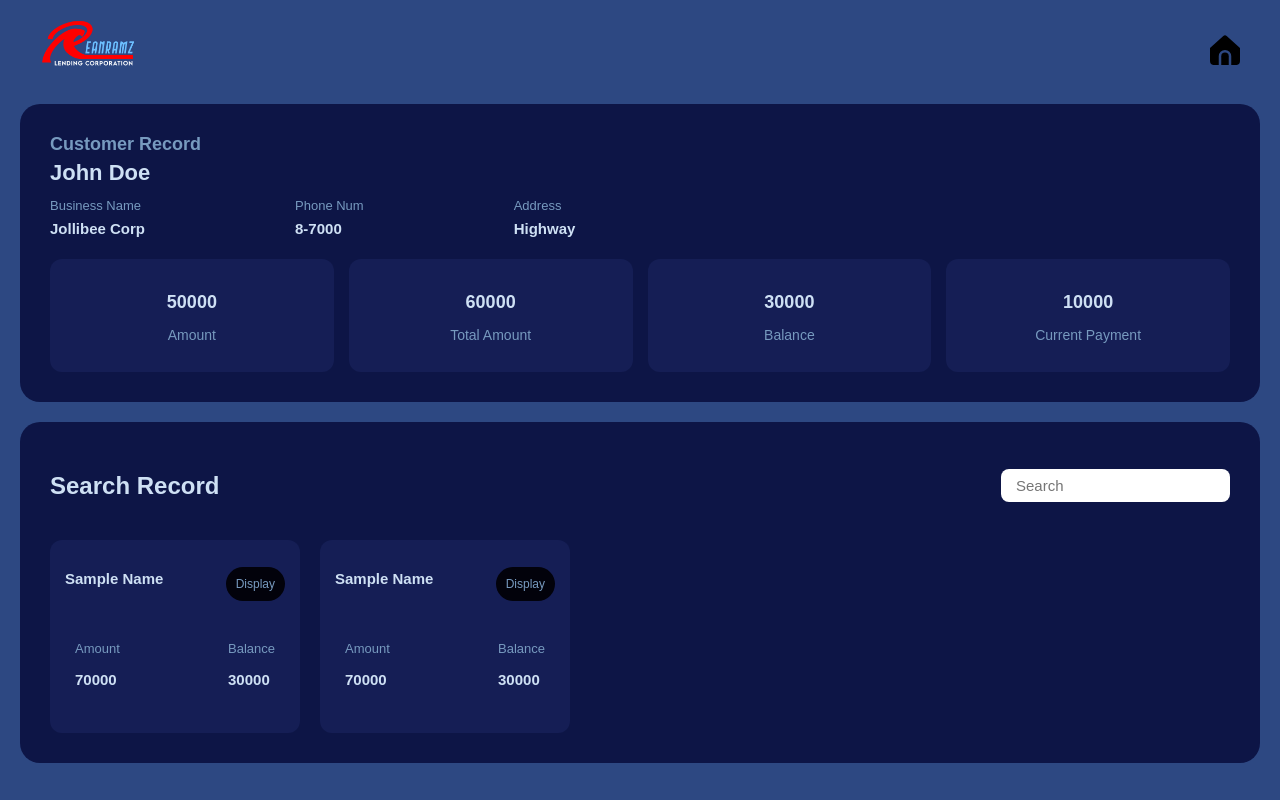
After one commit to CTuasoc/IT12-FinalProject, a PHP site: page /html/check_rec.html in a window 1280 px wide. The commit adds this page. Run offline with PHP 8.4, Linux system fonts and the light colour scheme.

Commit message:
added new page and changed colors

```diff
--- /dev/null
+++ b/css/check_rec.css
@@ -0,0 +1,189 @@
+body {
+    font-family: Arial, sans-serif;
+    background: #2D4882;
+    color: #CEE0F4;
+    margin: 0;
+    padding: 0;
+}
+.nav-bar {
+    padding: 0px 20px;
+}
+
+.navi {
+    display: flex;
+    justify-content: space-between;
+    align-items: center;
+    list-style: none;
+    margin: 0px 20px;
+    padding: 0;
+}
+
+.logo {
+    height: 100px;
+    width: auto;
+}
+
+.home {
+    height: 30px;
+    width: auto;
+    cursor: pointer;
+}
+
+.rec-container {
+    background: #0D1546;
+    margin: 0px 20px;
+    padding: 30px;
+    border-radius: 20px;
+}
+
+.header-row {
+    display: flex;
+    justify-content: space-between;
+    align-items: flex-start;
+}
+
+.profile-info h1 {
+    margin: 0;
+    font-size: 18px;
+    color: #779ABF;
+}
+.profile-info h2 {
+    margin: 5px 0 10px;
+    font-size: 22px;
+}
+.profile-info p {
+    margin: 2px 0;
+    font-size: 14px;
+    display: flex;
+    flex: 1;
+}
+
+.customer-details {
+    display: flex;
+    gap: 150px;
+    margin-top: 10px;
+}
+
+.detail-box {
+    display: flex;
+    flex-direction: column;
+}
+
+.detail-box .desc {
+    font-size: 13px;
+    color: #779ABF;
+    margin-bottom: 5px;
+}
+
+.detail-box .info {
+    font-weight: bold;
+    font-size: 15px;
+}
+
+.stats-row {
+    display: flex;
+    justify-content: space-between;
+    margin-top: 20px;
+    gap: 15px;
+}
+
+.stat-box {
+    background: #151e55;
+    flex: 1;
+    text-align: center;
+    padding: 15px;
+    border-radius: 12px;
+}
+
+.stat-value {
+    font-size: 18px;
+    font-weight: bold;
+    margin-bottom: 5px;
+}
+
+.stat-label {
+    color: #779ABF;
+    font-size: 14px;
+}
+
+.container {
+    background: #0D1546;
+    margin: 20px;
+    padding: 30px;
+    border-radius: 20px;
+}
+
+.content {
+    display: flex;
+    justify-content: space-between;
+    align-items: center;
+}
+
+.search {
+    background-color: #ffffff;
+    border-radius: 8px;
+    border: none;
+    padding: 8px 15px;
+    font-size: 15px;
+    outline: none;
+    color: #0D1546;
+}
+
+.records {
+    display: flex;
+    gap: 20px;
+    margin-top: 20px;
+    flex-wrap: wrap;
+}
+
+.record-card {
+    background: #151e55;
+    padding: 15px;
+    border-radius: 12px;
+    width: 220px;
+}
+
+.record-header {
+    display: flex;
+    justify-content: space-between;
+    margin-bottom: 10px;
+}
+
+.Name {
+    font-weight: bold;
+    font-size: 15px;
+}
+
+.display {
+    background-color: #02020B;
+    color: #779ABF;
+    padding: 10px 10px;
+    border-radius: 20px;
+    font-size: 12px;
+    transition: all 0.3s ease;
+}
+
+.display:hover{
+    background-color: #779ABF;
+    box-shadow: 0 2px 4px (#02020B);
+    transform: scale(1.09);
+    color: #ffffff;
+}
+
+.details{
+    display: flex;
+    flex: 1;
+    justify-content: space-between;
+    margin: 10px;
+}
+.record-detail {
+    margin: 5px 0;
+}
+.desc {
+    font-size: 13px;
+    color: #779ABF;
+}
+.info {
+    font-weight: bold;
+    font-size: 15px;
+}
--- /dev/null
+++ b/html/check_rec.html
@@ -0,0 +1,116 @@
+<!DOCTYPE html>
+<html lang="en">
+    <head>
+        <meta charset="UTF-8">
+        <meta name="viewport" content="width=device-width, initial-scale=1.0">
+        <title>Rean Ramz Lending Corp</title>
+        <link rel="stylesheet" href="../css/check_rec.css">
+        <link rel="icon" href="../assets/logo.png">
+    </head>
+    <body>
+        <header>
+            <nav class="nav-bar">
+                <ul class="navi">
+                    <li>
+                        <a href="admin.html">
+                            <img class="logo" src="../assets/logo.png" alt="Rean Ramz Lending Corp">
+                        </a>
+                    </li>
+                    <li>
+                        <a href="admin.html">
+                            <img class="home" src="../assets/home.svg" alt="Home">
+                        </a>
+                    </li>
+                </ul>
+            </nav>
+        </header>
+
+        <main>
+            <section class="rec-container">
+                <div class="rec-content">
+                    <div class="header-row">
+                        <div class="profile-info">
+                            <h1>Customer Record</h1>
+                            <h2>John Doe</h2>
+                            <div class="customer-details">
+                                <div class="detail-box">
+                                    <p class="desc">Business Name</p>
+                                    <p class="info">Jollibee Corp</p>
+                                </div>
+                                <div class="detail-box">
+                                    <p class="desc">Phone Num</p>
+                                    <p class="info">8-7000</p>
+                                </div>
+                                <div class="detail-box">
+                                    <p class="desc">Address</p>
+                                    <p class="info">Highway</p>
+                                </div>
+                            </div>
+                        </div>
+                    </div>
+
+                    <div class="stats-row">
+                        <div class="stat-box">
+                            <p class="stat-value">50000</p>
+                            <p class="stat-label">Amount</p>
+                        </div>
+                        <div class="stat-box">
+                            <p class="stat-value">60000</p>
+                            <p class="stat-label">Total Amount</p>
+                        </div>
+                        <div class="stat-box">
+                            <p class="stat-value">30000</p>
+                            <p class="stat-label">Balance</p>
+                        </div>
+                        <div class="stat-box">
+                            <p class="stat-value">10000</p>
+                            <p class="stat-label">Current Payment</p>
+                        </div>
+                    </div>
+                </div>
+            </section>
+
+            <section class="container">
+                <div class="content">
+                    <h1>Search Record</h1>
+                    <input class="search" type="text" placeholder="Search">
+                </div>
+                <div class="records">
+                    <div class="record-card">
+                        <div class="record-header">
+                            <p class="Name">Sample Name</p>
+                            <p class="display">Display</p>
+                        </div>
+                        <div class="details">
+                            <div class="record-detail">
+                            <p class="desc">Amount</p>
+                            <p class="info">70000</p>
+                        </div>
+                            <div class="record-detail">
+                                <p class="desc">Balance</p>
+                                <p class="info">30000</p>
+                            </div>
+                        </div>
+                    </div>
+
+                    <div class="record-card">
+                        <div class="record-header">
+                            <p class="Name">Sample Name</p>
+                            <p class="display">Display</p>
+                        </div>
+                        <div class="details">
+                            <div class="record-detail">
+                            <p class="desc">Amount</p>
+                            <p class="info">70000</p>
+                        </div>
+                            <div class="record-detail">
+                                <p class="desc">Balance</p>
+                                <p class="info">30000</p>
+                            </div>
+                        </div>
+                    </div>
+                </div>
+            </section>
+        </main>
+    </body>
+</html>
```
Also changed, not shown: css/admin.css (+53 -34 lines), html/admin.html (+28 -23 lines).
